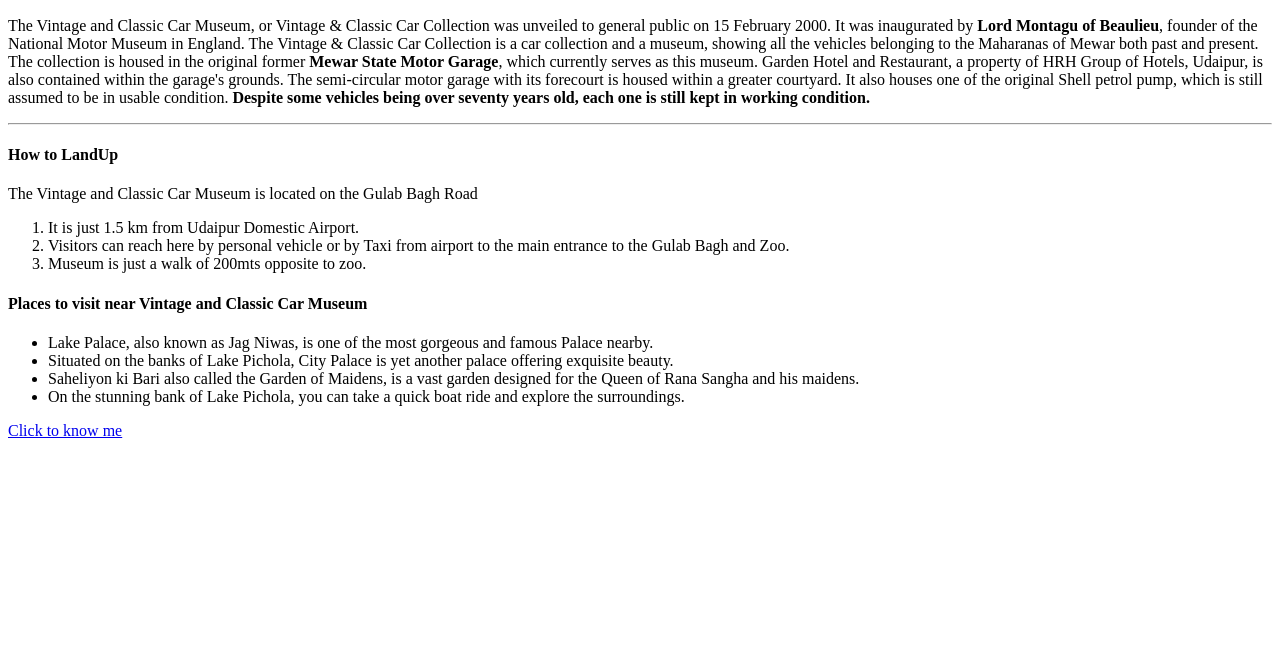
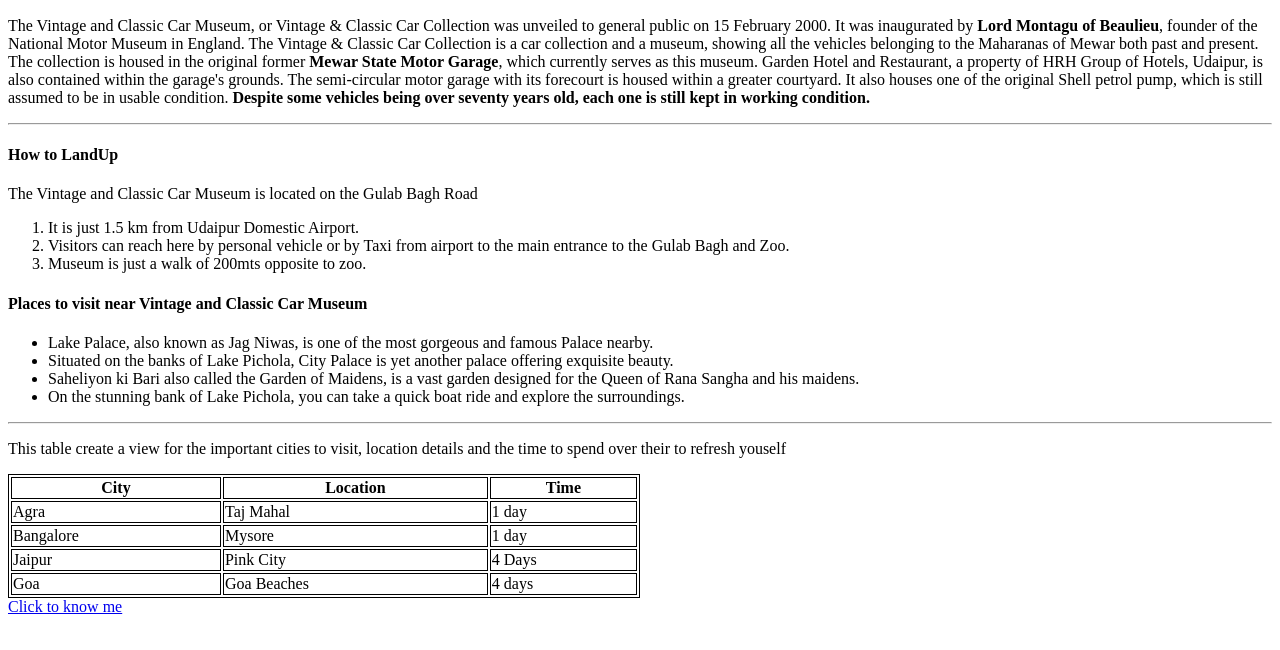
Before and after one commit to 44-563-Web-Apps-F22/44563-webapps-assignment-3-AnilKumarMandava, a plain HTML site: page index.html in a window 1280 px wide. Shown: the part 110-760 px from the top of the page. Drawn offline with Linux system fonts and the light colour scheme.

Commit message:
Table added

```diff
--- a/index.html
+++ b/index.html
@@ -42,6 +42,45 @@
 
 
         </p>
+        <hr>
+
+        <p>This table create a view for the important cities to visit, location details and the time to spend over their to refresh youself</p>
+        <style>
+            table, th, td {
+                border:1px solid black;
+
+            }
+        </style>
+        <table style="width:50%">
+            <tr>
+                <th>City</th>
+                <th>Location</th>
+                <th>Time</th>
+            </tr>
+            <tr>
+                <td>Agra</td>
+                <td>Taj Mahal</td>
+                <td>1 day</td>
+            </tr>
+            <tr>
+                <td>Bangalore</td>
+                <td>Mysore</td>
+                <td>1 day</td>
+            </tr>
+            <tr>
+                <td>Jaipur</td>
+                <td>Pink City</td>
+                <td>4 Days</td>
+            </tr>
+            <tr>
+                <td>Goa</td>
+                <td>Goa Beaches</td>
+                <td>4 days</td>
+            </tr>
+
+
+
+        </table>
 
 
 
```
